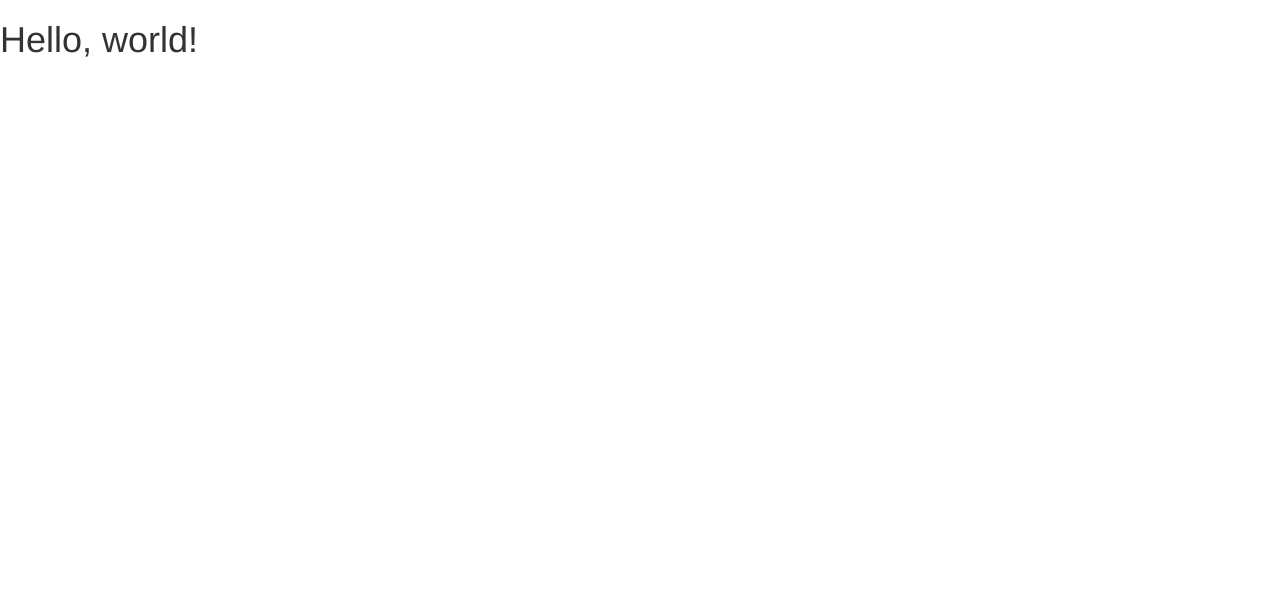
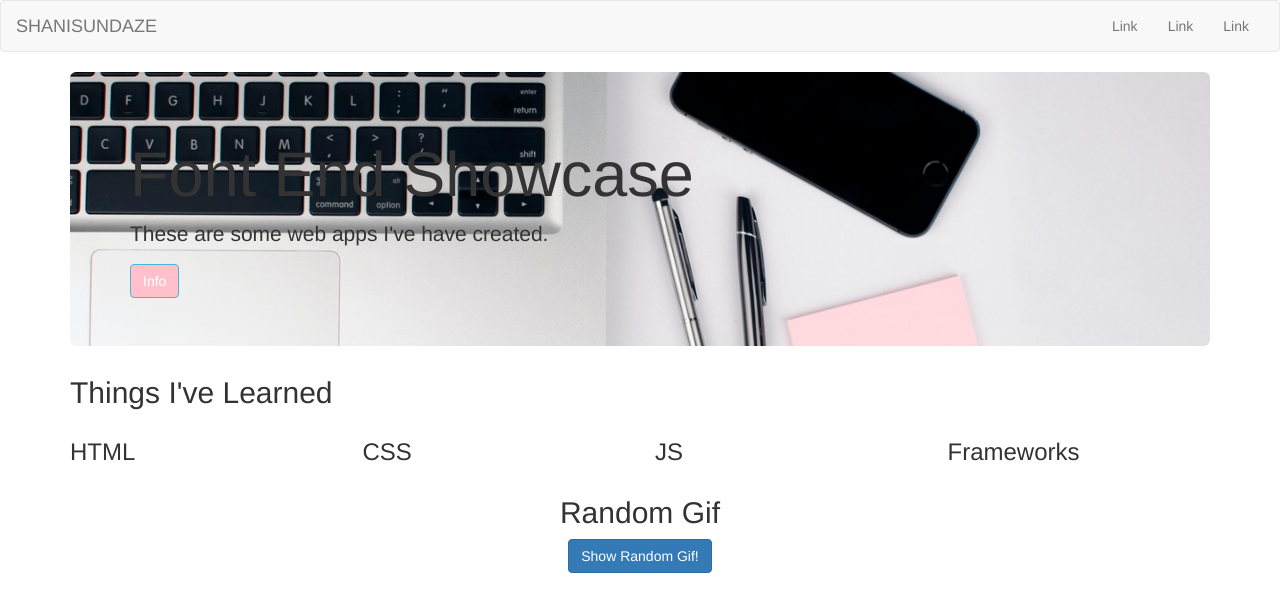
Before and after one commit to shaneceaustin/first-bootstrap-project, a plain HTML site: page index.html in a window 1280 px wide. Drawn offline with Linux system fonts and the light colour scheme.

Commit message:
added random gif feature

```diff
--- a/css/style.css
+++ b/css/style.css
@@ -0,0 +1,23 @@
+
+
+.btn-info {
+	background-color: pink;
+}
+.btn-info:hover {
+	background-color: #73f;
+}
+.btn-info:focus:active {
+background-color: #73a ;
+}
+
+/*
+*/
+.computer-bg {
+	background-image: url('../images/red2.jpeg');
+	background-position: center;
+	background-size: cover;
+}
+
+h1 {
+	color: pink;
+}
--- a/index.html
+++ b/index.html
@@ -19,8 +19,68 @@
     <![endif]-->
   </head>
   <body>
-    <h1>Hello, world!</h1>
+   <nav class="navbar navbar-default">
+  <div class="container-fluid">
+    <!-- Brand and toggle get grouped for better mobile display -->
+    <div class="navbar-header">
+      <button type="button" class="navbar-toggle collapsed" data-toggle="collapse" data-target="#top-nav" aria-expanded="false">
+        <span class="sr-only">Toggle navigation</span>
+        <span class="icon-bar"></span>
+        <span class="icon-bar"></span>
+        <span class="icon-bar"></span>
+      </button>
+      <a class="navbar-brand" href="#"> SHANISUNDAZE</a>
+    </div>
 
+    <!-- Collect the nav links, forms, and other content for toggling -->
+    <div class="collapse navbar-collapse" id="top-nav">
+
+     <!--    </li>
+      </ul> -->
+
+      <ul class="nav navbar-nav navbar-right">
+        <li><a href="#">Link</a></li>
+         <li><a href="#">Link</a></li>
+          <li><a href="#">Link</a></li>
+        </ul>
+    </div><!-- /.navbar-collapse -->
+  </div><!-- /.container-fluid -->
+</nav>
+
+<div class="container">
+  <div class="jumbotron computer-bg">
+    <h1 id="main-header">Font End Showcase</h1>
+
+    <p>These are some web apps I've have created.</p>
+      <button type="button" class="btn btn-info">Info</button>
+     </div>  <!-- .jumbotron -->
+
+
+<h2> Things I've Learned</h2>
+<div class="row">
+<div class="col-lg-3 col-md-6 col-sm-12">
+<h3>HTML</h3>
+</div>
+<div class="col-lg-3 col-md-6 col-sm-12">
+<h3>CSS</h3>
+</div>
+<div class="col-lg-3 col-md-6 col-sm-12">
+<h3>JS</h3>
+</div>
+<div class="col-lg-3 col-md-6 col-sm-12">
+<h3>Frameworks</h3>
+</div>
+</div>
+<div>
+<div class="text-center">
+  <h2>Random Gif</h2>
+  <button class="btn btn-primary" id="random-gif-btn">Show Random Gif!</button>
+  <div id="random-gif-container">
+  </div>
+</div>
+
+
+</div>
     <!-- jQuery (necessary for Bootstrap's JavaScript plugins) -->
     <script src="js/jquery-3.2.1.min.js"></script>
     <!-- Include all compiled plugins (below), or include individual files as needed -->
--- a/js/script.js
+++ b/js/script.js
@@ -0,0 +1,11 @@
+// var $mainHeader = $('#main-header');
+// $mainHeader.html('hello')
+
+$('#random-gif-btn').click(function(){
+	$.get( "http://api.giphy.com/v1/gifs/random?api_key=dc6zaTOxFJmzC&rating=pg", function( data ) {
+		var img = '<img src=" ' + data.data.image_url + ' ">'
+		$('#random-gif-container').html(img);
+// console.log(img);
+
+	});
+	});
```
Also changed, not shown: images/red1.jpeg (added), images/red2.jpeg (added), pexels-photo-300001.jpeg (added), 1 other file.
